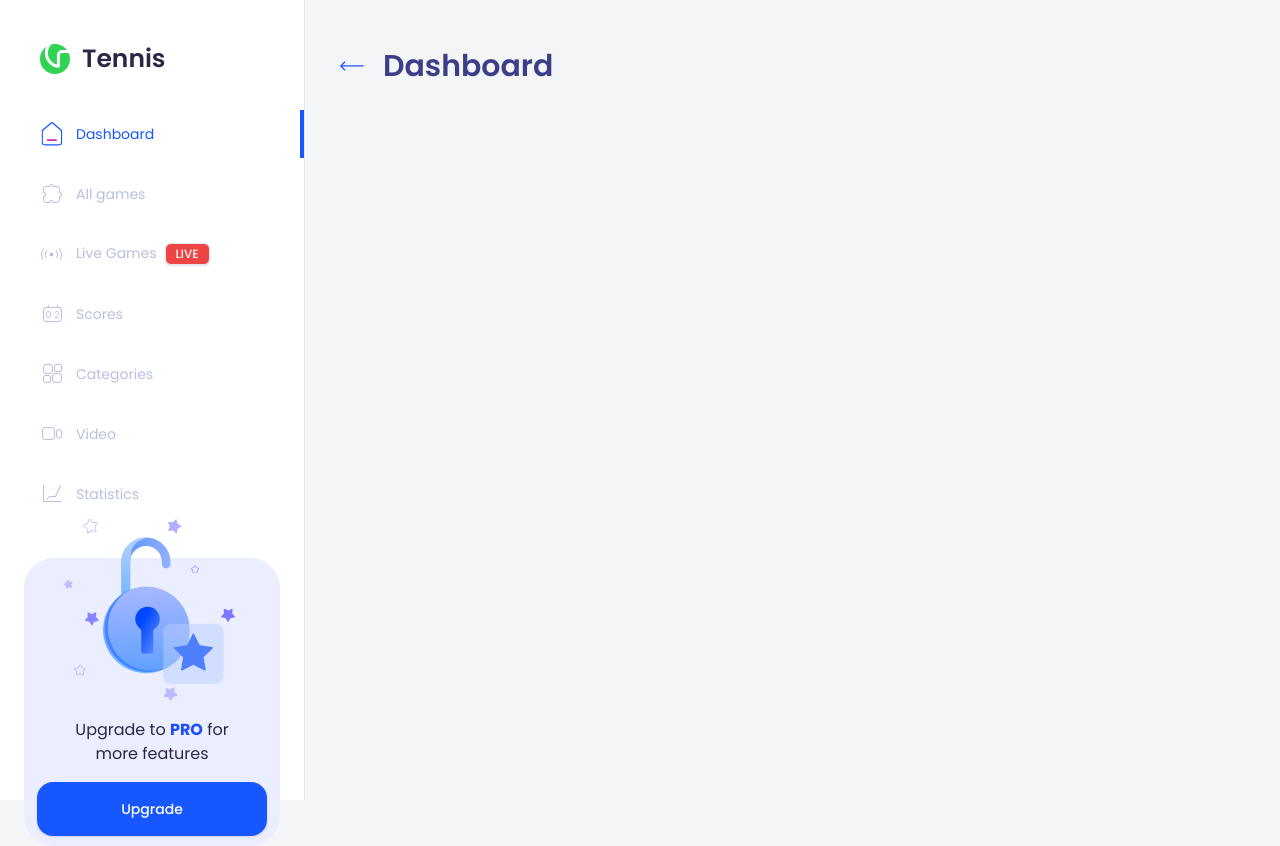
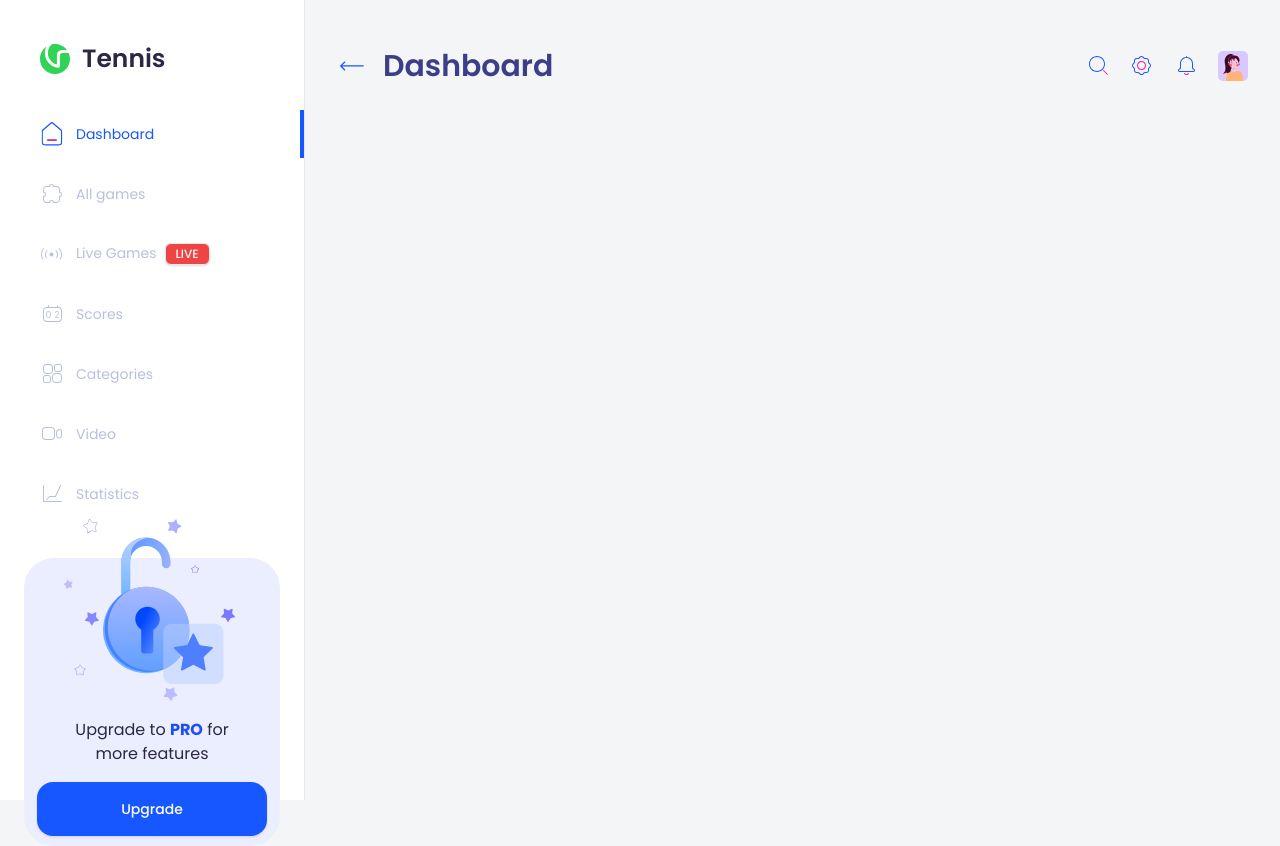
Before and after one commit to galembeck/tennis-dashboard, a Next.js app: page / in a window 1280 px wide. Built offline with nearby package versions, Linux system fonts and the light colour scheme.

Commit message:
refactor: update page header component

```diff
--- a/src/components/page-header.tsx
+++ b/src/components/page-header.tsx
@@ -1,22 +1,24 @@
 "use client";
 
+import Link from "next/link";
+import Image from "next/image";
 import { usePathname } from "next/navigation";
 
 import { sidebarLinks } from "@/constants";
-import Image from "next/image";
-import Link from "next/link";
 
 export const PageHeader = () => {
   const pathname = usePathname();
 
   return (
-    <div className="flex gap-1">
-      {sidebarLinks.map((item) => {
-        const isActualPage = pathname === item.route;
-
-        return (
-          isActualPage && (
-            <div className="flex items-center justify-center gap-4">
+    <header className="flex justify-between items-center">
+      <div className="flex items-center">
+        {sidebarLinks
+          .filter((item) => pathname === item.route)
+          .map((item) => (
+            <div
+              key={item.route}
+              className="flex items-center justify-center gap-4"
+            >
               <Link href="/">
                 <Image
                   src="/icons/arrow-left.svg"
@@ -29,9 +31,30 @@ export const PageHeader = () => {
                 {item.label}
               </h1>
             </div>
-          )
-        );
-      })}
-    </div>
+          ))}
+      </div>
+
+      <div className="flex items-center gap-5 cursor-pointer">
+        <Image src="/icons/search.svg" alt="Search" width={24} height={24} />
+        <Image
+          src="/icons/settings.svg"
+          alt="Settings"
+          width={24}
+          height={24}
+        />
+        <Image
+          src="/icons/notification.svg"
+          alt="Notification"
+          width={24}
+          height={24}
+        />
+        <Image
+          src="/assets/profile-picture.svg"
+          alt="Profile Picture"
+          width={30}
+          height={30}
+        />
+      </div>
+    </header>
   );
 };
```
